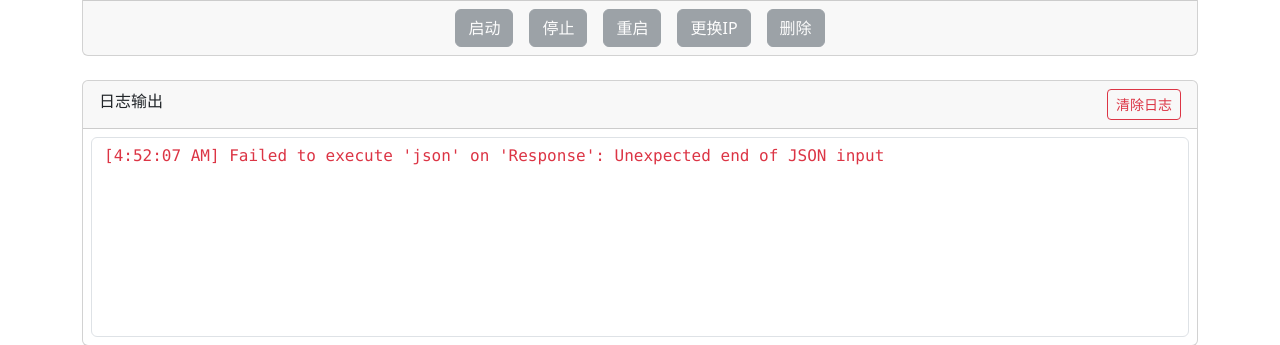
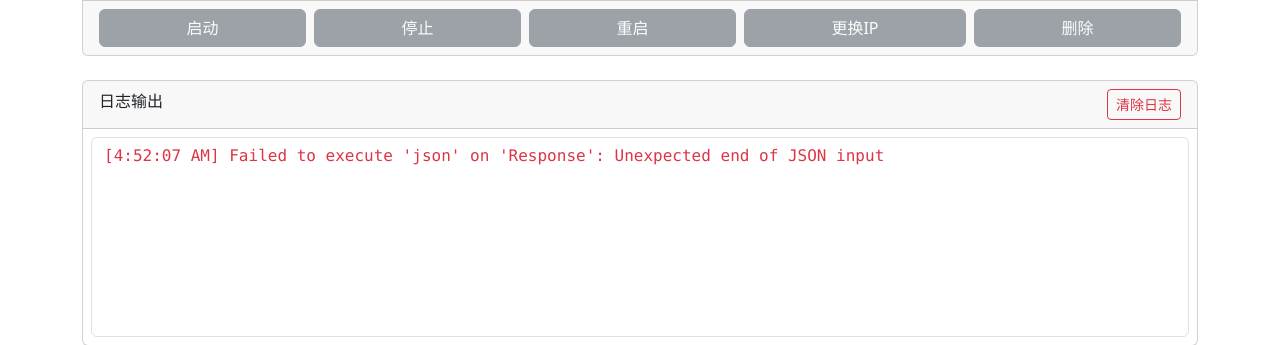
Before and after one commit to SIJULY/cloud_manager, a Flask app: page /azure/ in a window 1280 px wide. Shown: the part 1367-1712 px from the top of the page. Run offline with Flask 3, Linux system fonts and the light colour scheme; the visitor is signed in with stand-in values (Sample User, id 1); data that the repository does not hold is empty; some libraries are stand-ins or nearby versions.

Commit message:
Update azure.html

```diff
--- a/templates/azure.html
+++ b/templates/azure.html
@@ -12,6 +12,17 @@
     .vm-list-table th:nth-child(5) { width: 12%; } .vm-list-table th:nth-child(6) { width: 13%; }
     .vm-list-table th:nth-child(7) { width: 10%; }
     .vm-list-table th, .vm-list-table td { text-align: center; vertical-align: middle; }
+
+    /* --- 为按钮添加的样式 --- */
+    .action-group {
+        display: flex;
+        justify-content: space-around;
+        flex-wrap: wrap;
+        gap: 0.5rem;
+    }
+    .action-group .btn {
+        flex-grow: 1;
+    }
 </style>
 {% endblock %}
 
@@ -93,7 +104,7 @@
             </div>
         </div>
         <div class="card-footer text-center">
-            <div class="d-flex justify-content-center gap-3" role="group">
+            <div class="action-group">
                 <button type="button" id="startBtn" class="btn" disabled>启动</button>
                 <button type="button" id="stopBtn" class="btn" disabled>停止</button>
                 <button type="button" id="restartBtn" class="btn" disabled>重启</button>
```
